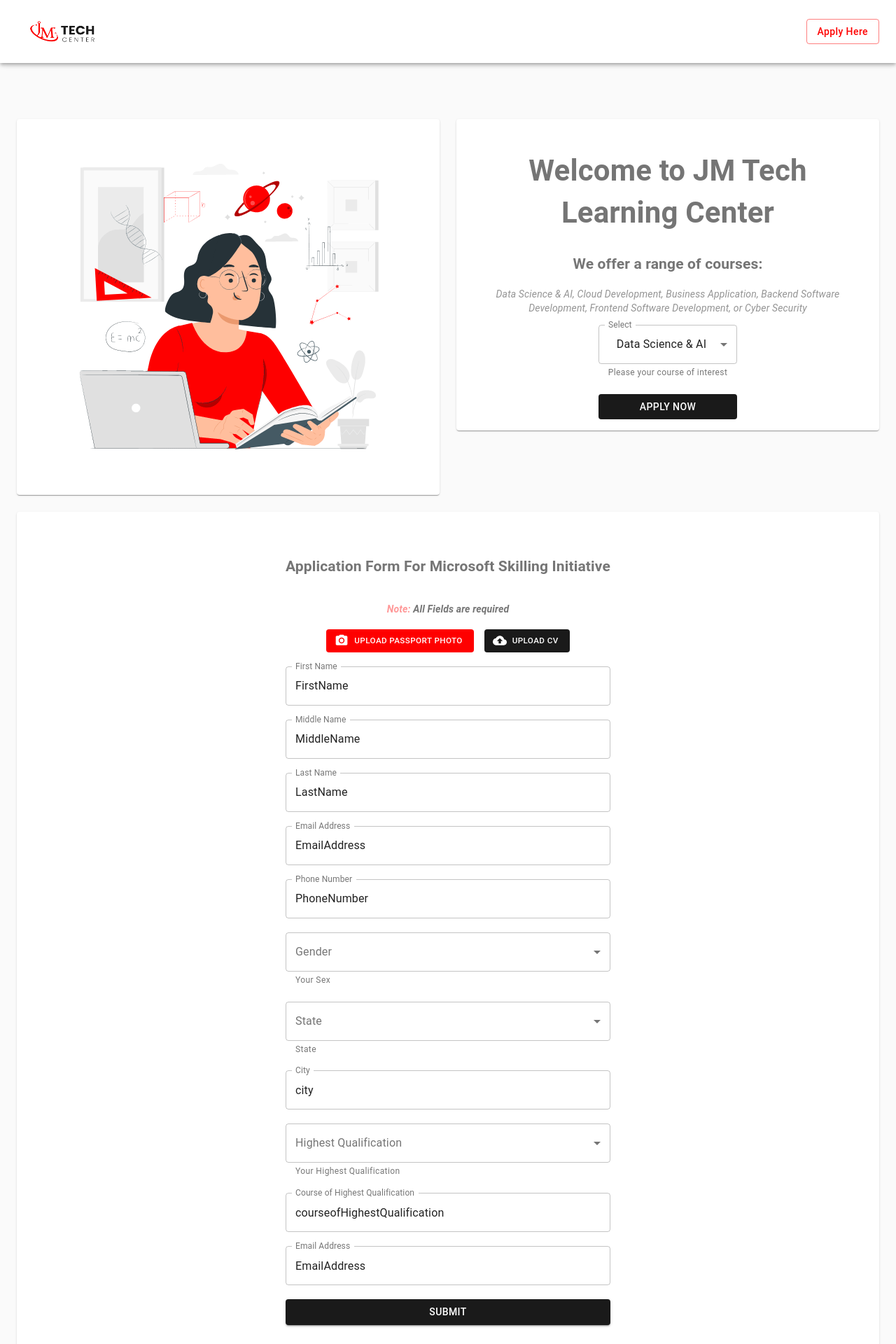
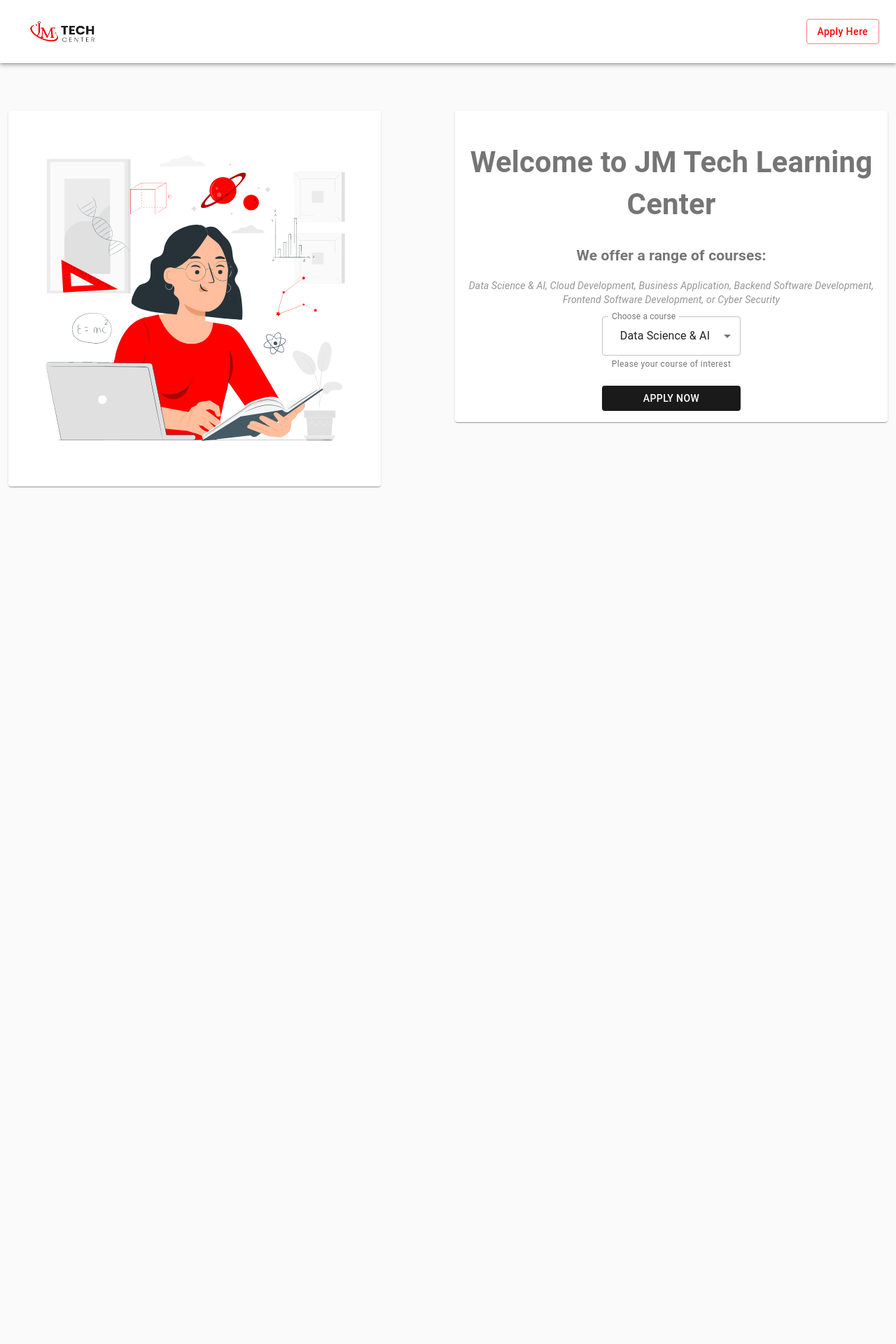
Before and after one commit to Xtabel/jmtech, a React (Create React App) app: page / in a window 1280 px wide. Shown: the top 1920 px of the page at 70% size. After the commit the page ends 800 px from the top, so only its background shows below. Built offline with nearby package versions, Linux system fonts and the light colour scheme.

Commit message:
Fix all ui changes and still working on the upload

```diff
--- a/src/App.js
+++ b/src/App.js
@@ -57,6 +57,17 @@ const useStyles = makeStyles((theme) => ({
   forms:{
     margin:'30px'
   },
+  homePage:{
+    [theme.breakpoints.down("xs")]: {
+      flexWrap:'wrap'
+        },
+  },
+  grids:{
+    [theme.breakpoints.down("xs")]: {
+    marginRight:'0px'
+        },
+  }
+
 }));
 
 const BootstrapInput = withStyles((theme) => ({
@@ -240,10 +251,26 @@ export default function BackToTop(props) {
 
   const applicationForm = React.useRef();
 
-  const applicationDiv = (ref) =>{
-    if (!ref.current) return;
-    ref.current.scrollIntoView({ behavior: "smooth" });
+  const applicationDiv = () =>{
+    var applicationForms = document.getElementById("forms");
+    var coursechoice =  document.getElementById("CourseChoice");
+    coursechoice.style = "display:none";
+    applicationForms.style = "display:block"
+    // if (!ref.current) return;
+    // ref.current.scrollIntoView({ behavior: "smooth" });
+    var HomePageArea = document.getElementById("HomePage");
+    HomePageArea.style="display:none";
+
+  };
+
+  const CancelBtnHandler = () =>{
+    var HomePageArea = document.getElementById("HomePage");
+    var applicationForms = document.getElementById("forms");
+    HomePageArea.style="display:flex";
+    applicationForms.style = "display:none";
+
   }
+
   const onInputChange = (e) => {
 
     console.log(e.target.files);
@@ -265,6 +292,15 @@ export default function BackToTop(props) {
         setDisplayPicture(imageBase);
 
   }, [file]);
+
+  const applicationDivWithCourse = (ref) =>{
+   applicationDiv()
+    var coursechoice =  document.getElementById("CourseChoice");
+    coursechoice.style = "display:block";
+    var HomePageArea = document.getElementById("HomePage");
+    HomePageArea.style="display:none";
+
+  }
   return (
     <React.Fragment>
       <CssBaseline />
@@ -281,7 +317,7 @@ export default function BackToTop(props) {
           <Toolbar>
             <img src={logo} alt="JM Tech Center" width="130px" height="130px" />
             <Button
-             onClick={() => applicationDiv(applicationForm)}
+             onClick={() => applicationDivWithCourse(applicationForm)}
               className={classes.ApplyHereBtn}
               disableElevation
               variant="outlined"
@@ -296,7 +332,8 @@ export default function BackToTop(props) {
           <Box my={2}>
             {[...new Array(1)].map(() => (
               <Grid container spacing={3}>
-                <Grid item xs={12} sm={6}>
+                <Box className={classes.homePage} id="HomePage" style={{display:"flex"}}>
+                <Grid className={classes.grids} item xs={12} sm={6} style={{marginRight:'20px', display:'flex'}} >
                   <Paper className={classes.paper}>
                     <img src={image} alt="Home Page Image" />
                   </Paper>
@@ -318,7 +355,7 @@ export default function BackToTop(props) {
                         fullWidth
                         id="outlined-select-currency"
                         select
-                        label="Select"
+                        label="Choose a course"
                         value={currency}
                         onChange={handleChange}
                         helperText="Please your course of interest"
@@ -337,10 +374,14 @@ export default function BackToTop(props) {
                     </FormControl>
                   </Paper>
                 </Grid>
-                <Grid item xs={12} sm={12} ref={applicationForm}>
+                </Box>
+
+
+                <Grid style={{display:"none"}} id="forms" item xs={12} sm={12} ref={applicationForm}>
                   <Paper className={classes.paper}>
                     <FormControl className={classes.forms} noValidate autoComplete="off">
                       <h2>Application Form For Microsoft Skilling Initiative</h2>
+                      <h2 style={{color:'#545454'}}>Program: <span>Backend Software Development</span></h2>
                       <h4 style={{fontStyle:"italic"}}><span style={{color:'#fe000067'}}>Note: </span>All Fields are required</h4>
                      <div style={{marginBottom:'20px'}}>
                      <Button
@@ -358,6 +399,7 @@ export default function BackToTop(props) {
                         hidden
                         onChange={onInputChange}
                       />
+                      <label accept="image/*" ></label>
                     </Button>
                     <Button
                     disableElevation
@@ -375,7 +417,25 @@ export default function BackToTop(props) {
                       />
                     </Button>
                      </div>
+                     <div id="CourseChoice" style={{display:'none'}}>
+                     <TextField
 
+                     style={{ width: "100%", marginBottom:'20px', textAlign:'left'}}
+                     fullWidth
+                     id="outlined-select-currency"
+                     select
+                     label="Choose a course"
+                     value={currency}
+                     onChange={handleChange}
+                     variant="outlined"
+                   >
+                     {currencies.map((option) => (
+                       <MenuItem key={option.value} value={option.value}>
+                         {option.label}
+                       </MenuItem>
+                     ))}
+                   </TextField>
+                     </div>
 
                     <TextField
                       id="outlined-disabled"
@@ -478,14 +538,12 @@ export default function BackToTop(props) {
                       variant="outlined"
                     />
                         <br/>
-                     <TextField
-                      id="outlined-disabled"
-                      label="Email Address"
-                      value="EmailAddress"
-                      variant="outlined"
-                    />
-                        <br/>
-                        <Button variant="contained" color="secondary">Submit</Button>
+
+                        <div style={{display:'flex', justifyContent:'flex-end'}}>
+                        <Button onClick={CancelBtnHandler} style={{marginRight:"20px"}} variant="outlined" color="primary">Cancel</Button>
+                        <Button style={{flexGrow:'1'}} variant="contained" color="secondary">Submit</Button>
+                        </div>
+
                     </FormControl>
                   </Paper>
                 </Grid>
```
